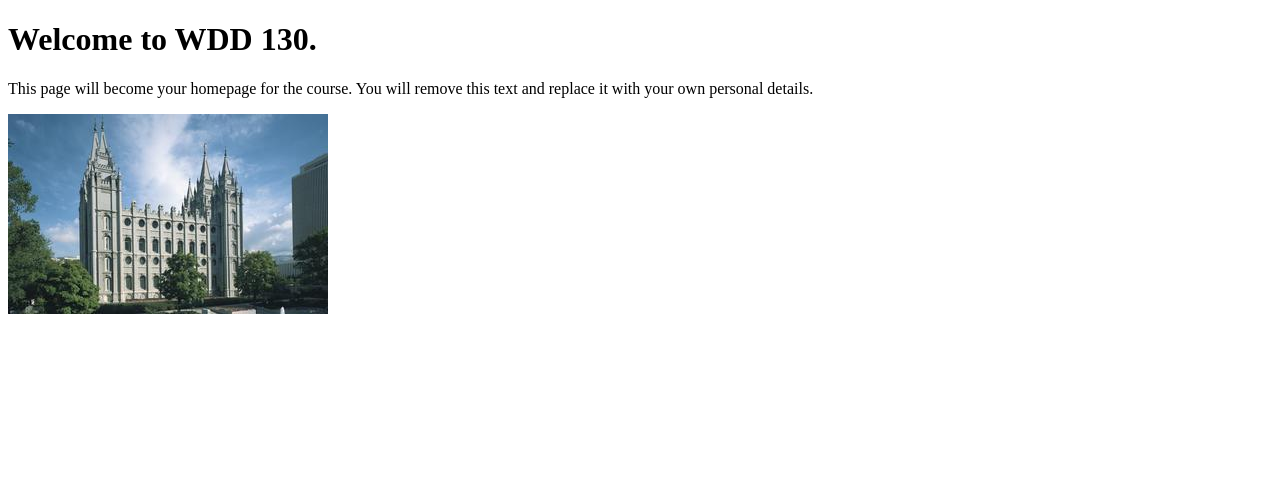
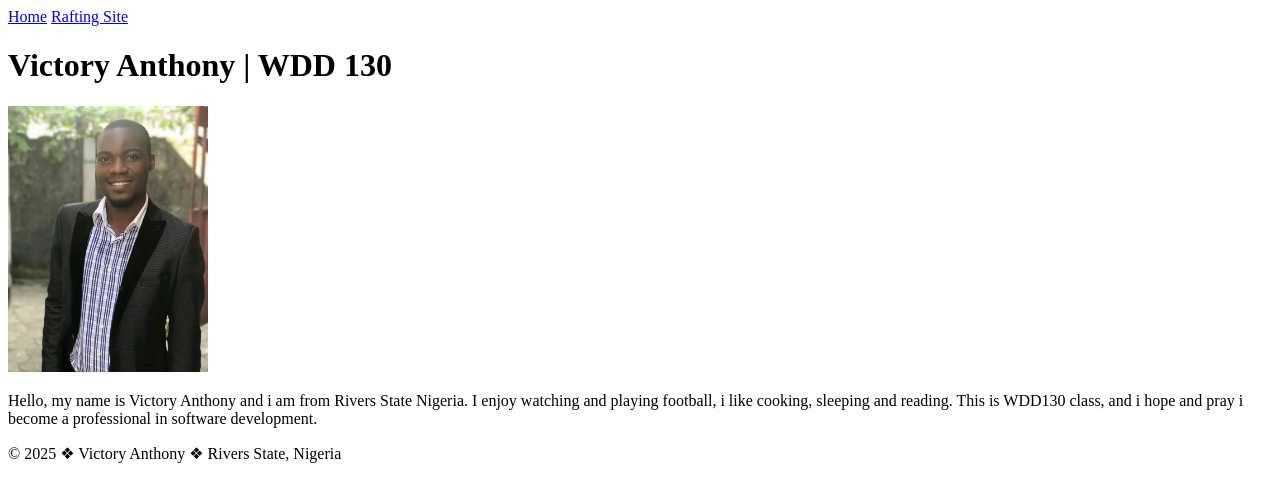
Before and after one commit to Benson-designs/wdd130-1, a plain HTML site: page index.html in a window 1280 px wide. Drawn offline with Linux system fonts and the light colour scheme.

Commit message:
update indext.html

```diff
--- a/index.html
+++ b/index.html
@@ -1,14 +1,29 @@
 <!DOCTYPE html>
-<html lang="en">
+<html lang="en-US">
+
 <head>
-    <meta charset="UTF-8">
-    <meta name="viewport" content="width=device-width, initial-scale=1.0">
-    <title>WDD 130 | Personal Homepage</title>
+    <meta charset="uft-8">
+    <meta name="viewport" content="width=device-width,initial-scake=1.0">
+    <title>Victory Anthony|WDD 130</title>
 </head>
+
 <body>
-    <h1>Welcome to WDD 130.</h1>
-    <p>This page will become your homepage for the course. You will remove this text and replace it with your own personal details.</p>
+    <header>
+        <nav>
+            <a href="#">Home</a>
+            <a href="wwr/">Rafting Site</a>
+        </nav>
+    </header>
+    <main>
+        <h1>Victory Anthony | WDD 130</h1>
+        <img src="images/mine1.jpg" alt="Hello,my name is Victory Anthony" width="200">
+        <p>Hello, my name is Victory Anthony and i am from Rivers State Nigeria. I enjoy watching and playing football,
+            i like cooking, sleeping and reading. This is WDD130 class, and i hope and pray i become a professional in
+            software development.</p>
+    </main>
+    <footer>
+        <p>&copy 2025 &#10070 Victory Anthony &#10070 Rivers State, Nigeria</p>
+    </footer>
+</body>
 
-    <img src="images/salt-lake-temple.jpg" alt="The Salt Lake Temple.">
-</body>
 </html>
```
Also changed, not shown: images/mine1.jpg (added), 1 other file.
